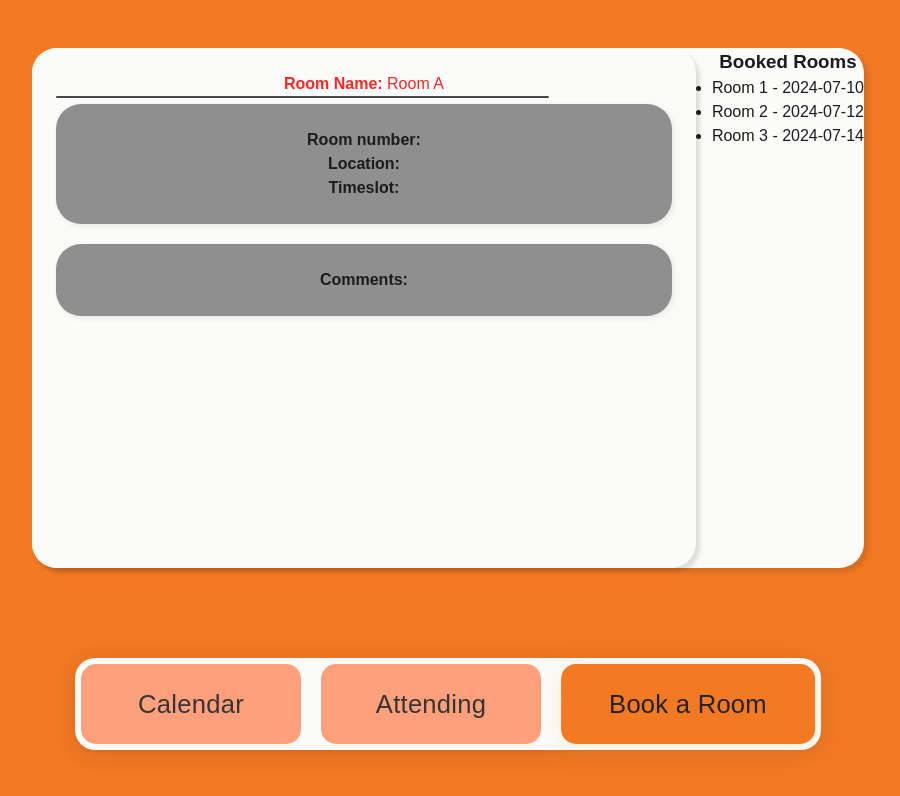
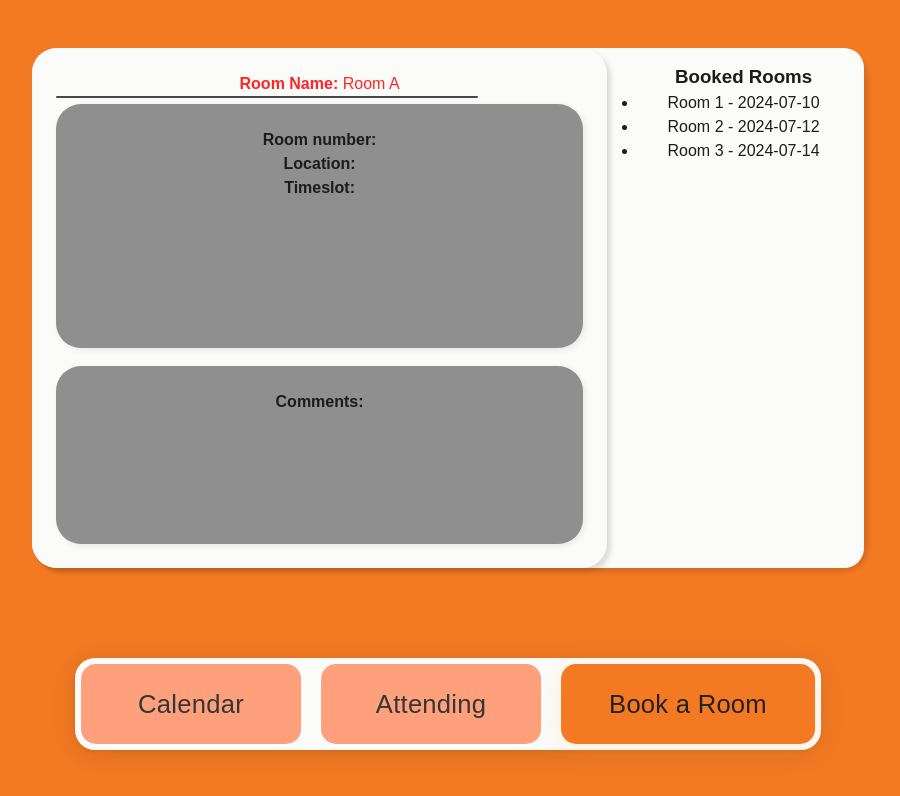
Before and after one commit to ItsADanny/HR.WebDev-CalendarApp, a React (Vite) app in the folder OCalendar/: page /book-a-room in a window 1280 px wide. Shown: the top 796 px of the page, without its empty margins (192-1092 px from the left). Built offline with nearby package versions, Linux system fonts and the light colour scheme.

Commit message:
BookaRoom RoomDetails update

```diff
--- /dev/null
+++ b/OCalendar/src/components/BookaRoomComp/BookCommentCard.tsx
@@ -0,0 +1,10 @@
+function BookCommentCard({ booking }: { booking: any }) {
+    return (
+        <div className="RoomDetails__commentcard">
+            <p><strong>Comments:</strong></p>
+            <p>{booking.comments}</p>
+        </div>
+    );
+}
+
+export default BookCommentCard;
--- /dev/null
+++ b/OCalendar/src/components/BookaRoomComp/BookInfoCard.tsx
@@ -0,0 +1,11 @@
+function BookInfoCard({ booking }: { booking: any }) {
+    return (
+        <div className="RoomDetails__infocard">
+            <p><strong>Room number:</strong> {booking.roomNumber}</p>
+            <p><strong>Location:</strong> {booking.location}</p>
+            <p><strong>Timeslot:</strong> {booking.timeSlot}</p>
+        </div>
+    );
+}
+
+export default BookInfoCard;
--- a/OCalendar/src/components/RoomDetails.tsx
+++ b/OCalendar/src/components/RoomDetails.tsx
@@ -1,20 +1,19 @@
 import '../stylesheets/RoomDetails.css';
+import BookCommentCard from './BookaRoomComp/BookCommentCard';
+import BookInfoCard from './BookaRoomComp/BookInfoCard';
 
 function RoomDetails({ booking }: { booking: any }) {
     return (
-        <div className="RoomDetails__container">
-            <p className="RoomDetails__info"><strong>Room Name:</strong> {booking.roomName}</p>
-            <div className="RoomDetails__underline"></div>
-
-            <div className="RoomDetails__infocard">
-                <p><strong>Room number:</strong> {booking.roomNumber}</p>
-                <p><strong>Location:</strong> {booking.location}</p>
-                <p><strong>Timeslot:</strong> {booking.timeSlot}</p>
+        <div className="RoomDetails">
+            <div className="RoomDetails__titleContainer">
+                <p className="RoomDetails__info"><strong>Room Name:</strong> {booking.roomName}</p>
+                <div className="RoomDetails__underline"></div>
             </div>
 
-            <div className="RoomDetails__commentcard">
-                <p><strong>Comments:</strong></p>
-                <p>{booking.comments}</p>
+            <div className="RoomDetails__cards-container">
+                <BookInfoCard booking={booking} />
+
+                <BookCommentCard booking={booking} />
             </div>
         </div>
     );
--- a/OCalendar/src/stylesheets/BookaRoom.css
+++ b/OCalendar/src/stylesheets/BookaRoom.css
@@ -192,9 +192,19 @@
     box-shadow: 4px 4px 4px rgba(0,0,0,0.12);
     padding: 24px;
     gap: 12px;
-    flex: 2;
+    flex: 5;
     width: 100%;
     min-width: 0;
     display: flex;
     flex-direction: column;
 }
+
+.BookaRoom__right-box {
+    flex: 2;
+    background: var(--OrangeCompany_CardWhite);
+    border-radius: 20px;
+    padding: 15px;
+    display: flex;
+    flex-direction: column;
+    gap: 20px;
+}
--- a/OCalendar/src/stylesheets/RoomDetails.css
+++ b/OCalendar/src/stylesheets/RoomDetails.css
@@ -1,3 +1,10 @@
+.RoomDetails {
+    display: flex;
+    flex-direction: column;
+    height: 100%;
+    width: 100%;
+}
+
 .RoomDetails__info {
     color: #ff2525;
 }
@@ -10,18 +17,26 @@
     margin-bottom: 6px;  /* Space under the underline */
 }
 
+.RoomDetails__cards-container {
+    display: flex;
+    flex-direction: column;
+    gap: 18px;
+    height: 100%;
+    flex: 1;
+    min-height: 0;
+}
+
 .RoomDetails__infocard {
-    flex: 6;
+    flex: 3;
     background: var(--OrangeCompany_GreyBox_LightMode);
     border-radius: 25px;
     padding: 24px;
     box-shadow: 2px 2px 6px rgba(0,0,0,0.08);
     min-height: 0;
-    margin-bottom: 20px;
 }
 
 .RoomDetails__commentcard {
-    flex: 4;
+    flex: 2;
     background: var(--OrangeCompany_GreyBox_LightMode);
     border-radius: 25px;
     padding: 24px;
```
Also changed, not shown: 2 other files (tests, documents, lock files or other folders).
